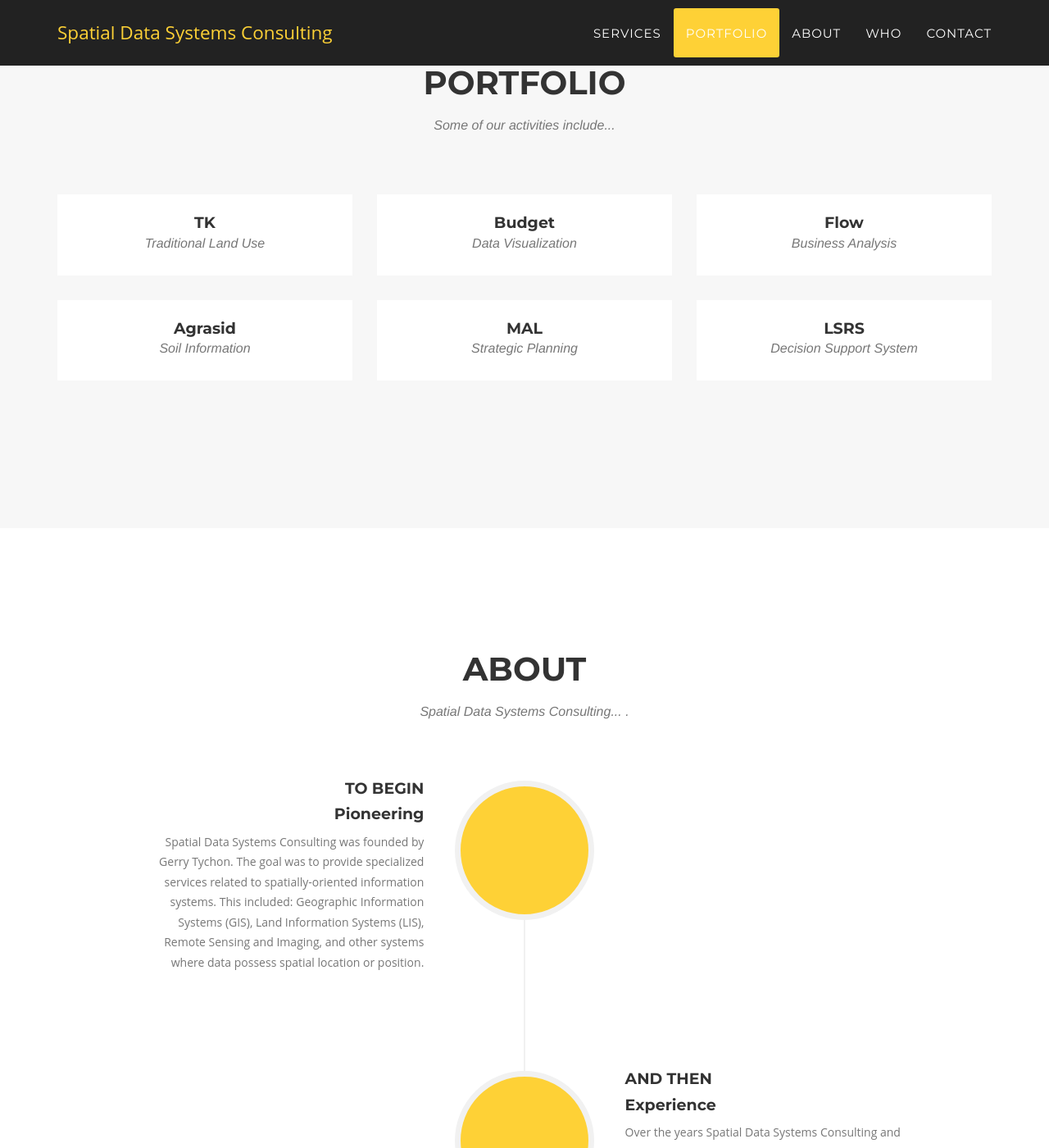
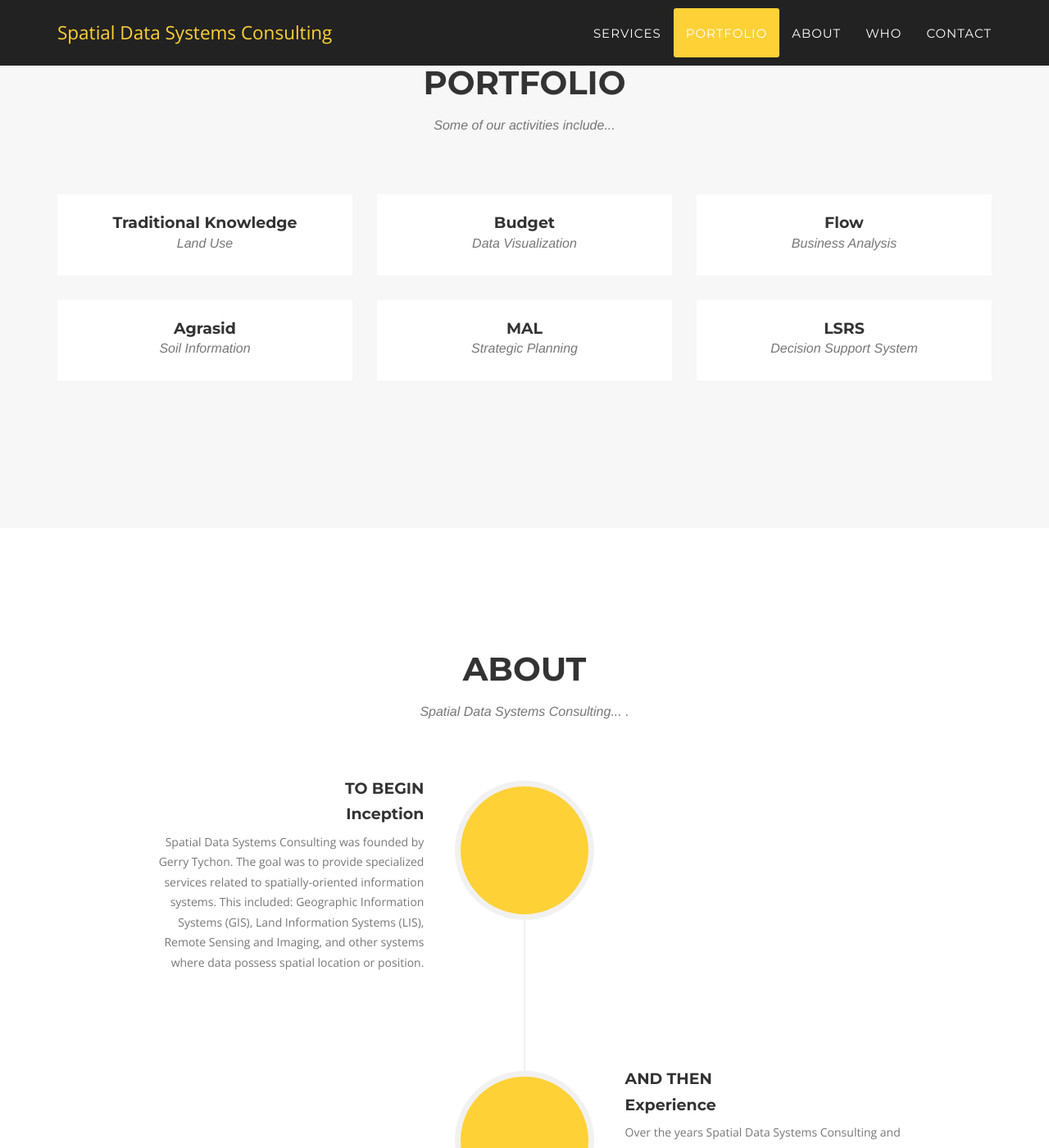
Before and after one commit to ggtychon/ggtychon.github.io, a Jekyll site: the page built from _posts/2014-07-18-project-1.markdown, in a window 1280 px wide and 1400 px high, scrolled down 1579 px. Shown: the whole window at 82% size. Built offline with Jekyll 4.4.1, drawn with Linux system fonts in a browser that asks for light colours; some web fonts are replaced.

Commit message:
Revise CW changes
Adjust images and text based on CW suggestions. 201511231301.

```diff
--- a/_includes/about.html
+++ b/_includes/about.html
@@ -17,7 +17,7 @@
                             <div class="timeline-panel">
                                 <div class="timeline-heading">
                                     <h4>To Begin</h4>
-                                    <h4 class="subheading">Pioneering</h4>
+                                    <h4 class="subheading">Inception</h4>
                                 </div>
                                 <div class="timeline-body">
                                     <p class="text-muted">Spatial Data Systems Consulting was founded by Gerry Tychon.
--- a/_includes/head.html
+++ b/_includes/head.html
@@ -18,6 +18,8 @@
     <link href='http://fonts.googleapis.com/css?family=Droid+Serif:400,700,400italic,700italic' rel='stylesheet' type='text/css'>
     <link href='http://fonts.googleapis.com/css?family=Roboto+Slab:400,100,300,700' rel='stylesheet' type='text/css'>
 
+    <link href='http://fonts.googleapis.com/css?family=Open+Sans' rel='stylesheet' type='text/css'>
+
 
 
     <!-- HTML5 Shim and Respond.js IE8 support of HTML5 elements and media queries -->
--- a/_posts/2014-07-17-project-2.markdown
+++ b/_posts/2014-07-17-project-2.markdown
@@ -8,6 +8,6 @@ img: COE_2013_Budget02.jpg
 thumbnail: COE_2013_Budget02_thumbnail.jpg
 alt: image-alt
 category: Application Development (Web)
-description: Dynamic and interactive web application illustrating proposed financial expenditures.
+description: Dynamic and interactive web application illustrating proposed financial expenditures. Floating spheres denoting expenditures. Spheres float and group based on user specification.
 
 ---
--- a/_posts/2014-07-18-project-1.markdown
+++ b/_posts/2014-07-18-project-1.markdown
@@ -1,6 +1,6 @@
 ---
-title: TK
-subtitle: Traditional Land Use
+title: Traditional Knowledge
+subtitle: Land Use
 layout: default
 modal-id: 1
 date: 2014-07-18
```
Also changed, not shown: img/about/1.jpg, img/about/1__OLD.jpg (deleted), img/about/2__OLD.jpg (deleted), img/about/4.jpg (deleted).
